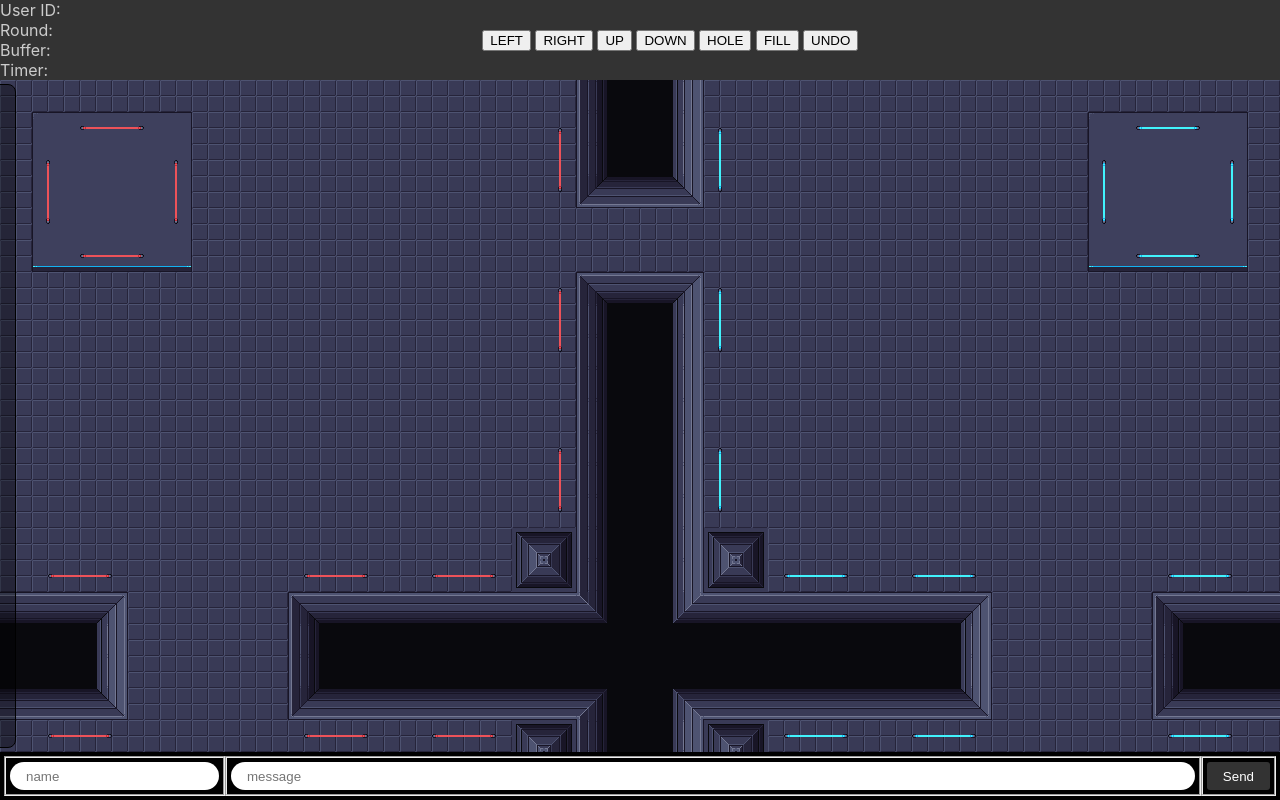
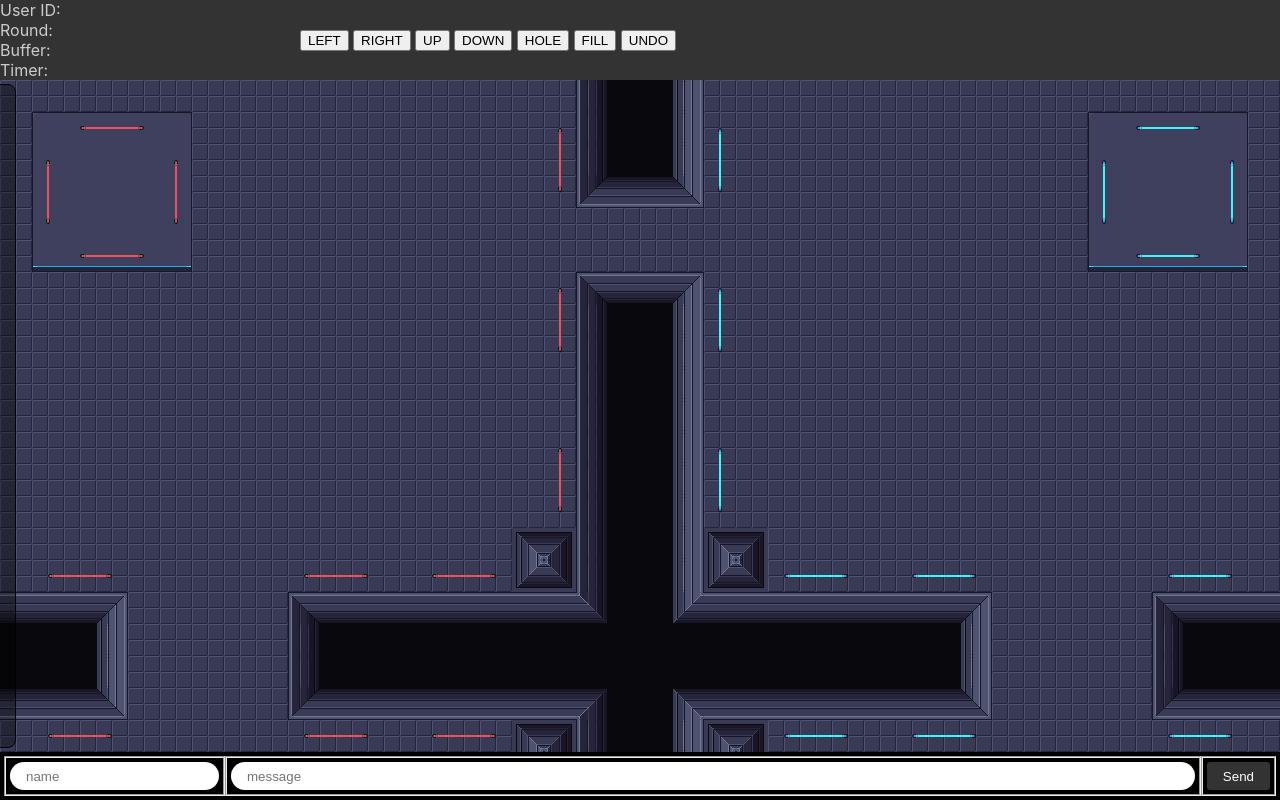
Before and after one commit to lqdchrm/patoro-ggj2022, a website with bundled scripts: page src/client/index.html in a window 1280 px wide. Built offline with nearby package versions, Linux system fonts and the light colour scheme.

Commit message:
fixed btns in topbar

```diff
--- a/src/client/index.html
+++ b/src/client/index.html
@@ -23,6 +23,7 @@
             <button id="fill" class="command">FILL</button>
             <button id="undo" class="uiCommand">UNDO</button>
         </div>
+        <div class="spacer"></div>
         <div id="player_list_div" class="ui">
             <div id="player_list"></div>
         </div>
--- a/src/client/style.css
+++ b/src/client/style.css
@@ -55,7 +55,7 @@ body>* {
     display: flex;
     flex-direction: row;
     align-items: stretch;
-    justify-content: space-between;
+    justify-content: flex-start;
 }
 
 .topbar > * {
@@ -64,8 +64,17 @@ body>* {
     display: block;
 }
 
+#stats {
+    width: 300px;
+}
+
 #player_list_div {
     flex: 0 1 auto;
+    justify-self: flex-end;
+}
+
+.spacer {
+    flex: 1 1 auto;
 }
 
 .move_done {
```
